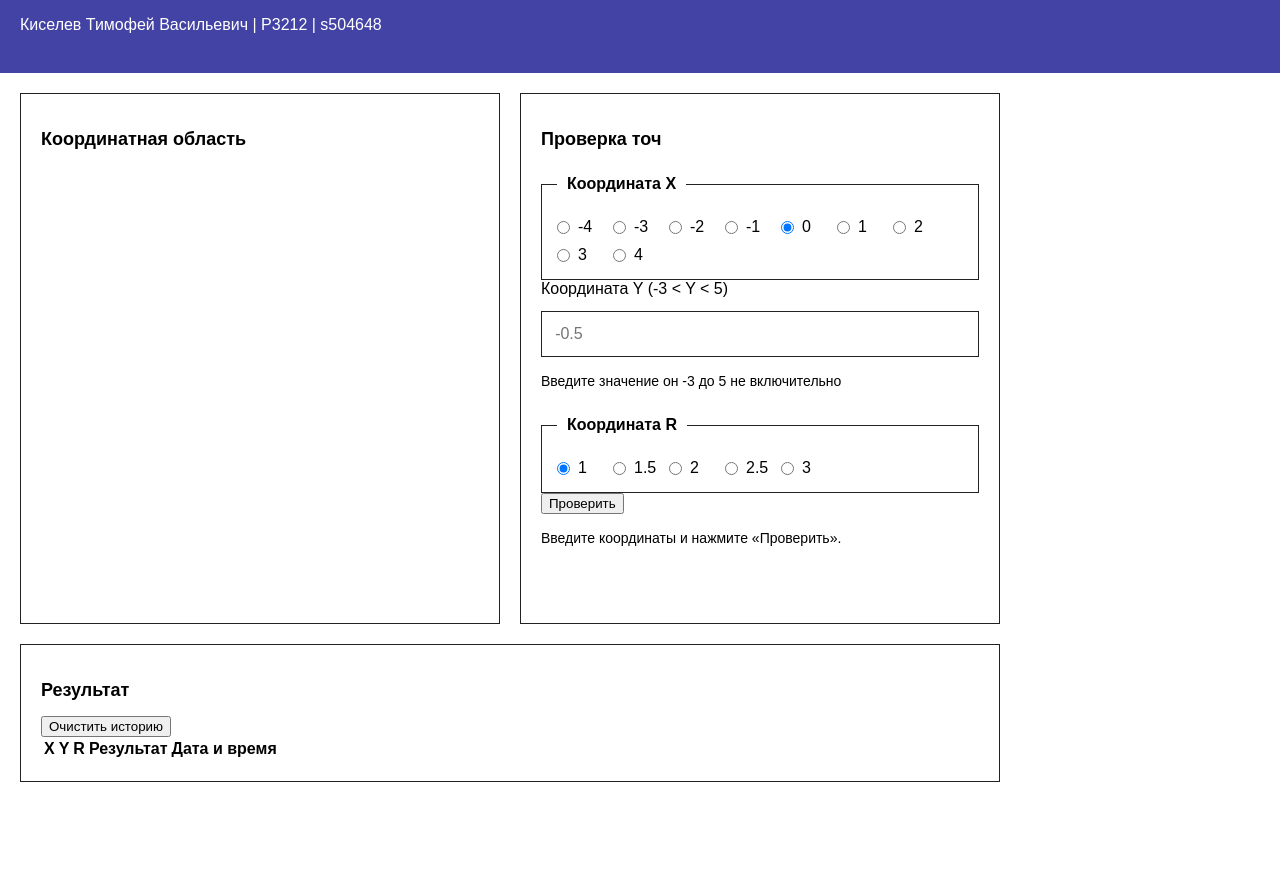
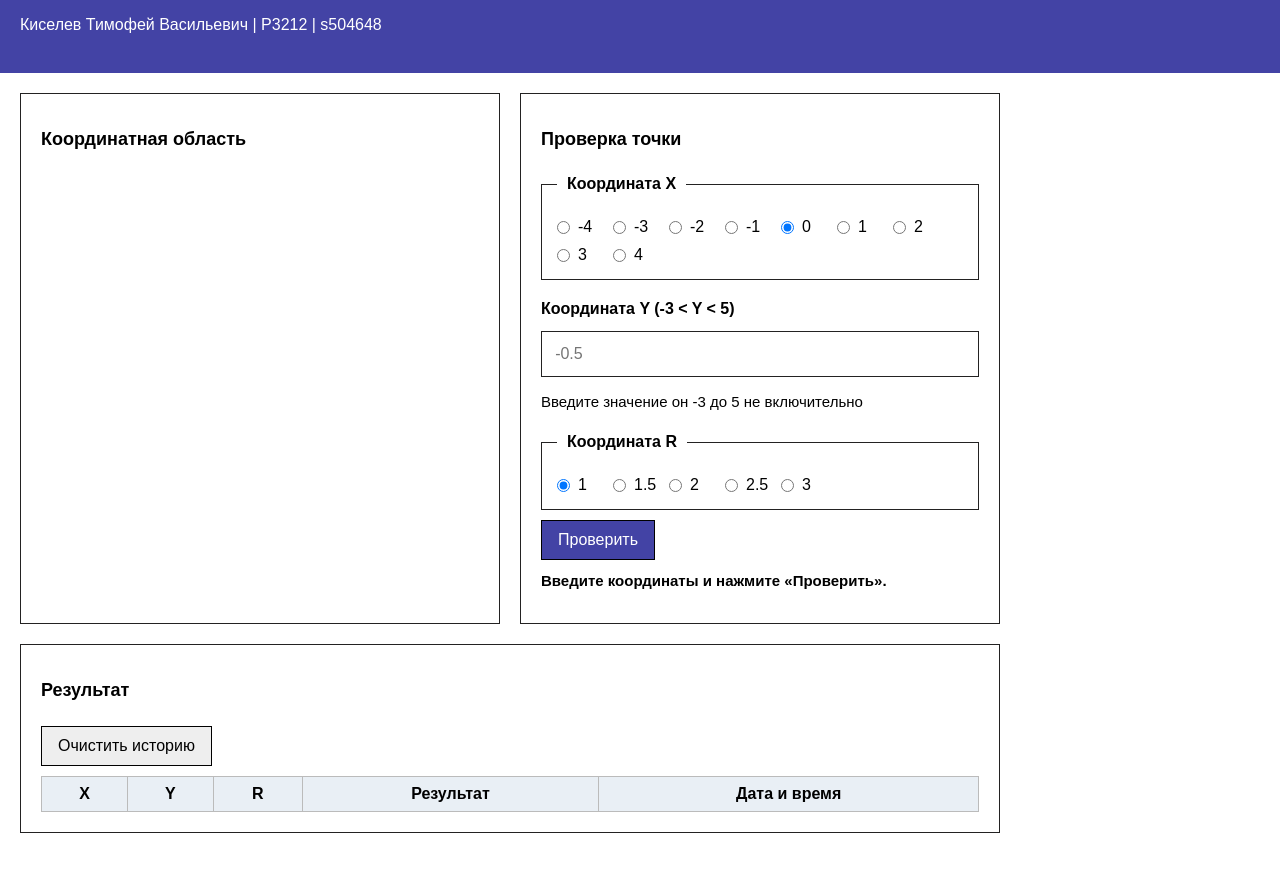
Before and after one commit to Jikaty/ITMO, a plain HTML site: page Веб/lab1/index.html in a window 1280 px wide. Shown: the part 67-938 px from the top of the page. Before the commit the page ends 889 px from the top, so only its background shows below. Drawn offline with Linux system fonts and the light colour scheme.

Commit message:
+ ready css

```diff
--- a/Веб/lab1/index.html
+++ b/Веб/lab1/index.html
@@ -21,7 +21,7 @@
                         aria-describedby="description"></canvas>
             </section>
             <section>
-                <h2>Проверка точ</h2>
+                <h2>Проверка точки</h2>
                 <form id = "form">
                     <fieldset>
                         <legend> Координата X</legend>
--- a/Веб/lab1/style.css
+++ b/Веб/lab1/style.css
@@ -53,7 +53,7 @@ canvas{
     border: 1px solid white;
 }
 section p{
-    font-size: 14px;
+    font-size: 15px;
 }
 fieldset{
     padding:15px;
@@ -94,3 +94,55 @@ input[type="text"]:invalid:not(:placeholder-shown) {
 input[type="text"]:invalid:not(:placeholder-shown):focus {
     outline: 2px solid #b3261e;
 }
+button{
+    padding:10px 16px;
+    margin:10px 0 10px 0;
+    color: black;
+    background: #eee;
+    border: 1px black solid;
+    font: inherit;
+}
+button[type = "submit"]{
+    color:white;
+    background: #4343a5;
+}
+button:hover{
+    opacity:0.8;
+}
+#message{
+    margin:0;
+    font-weight:bold;
+}
+#y-descr{
+    margin:10px 0 10px 0;
+}
+label[for="y"]{
+    display:block;
+    margin: 20px 0 10px 0;
+    font-size: 16px;
+    font-weight: bold;
+}
+.table-result{
+    overflow-x:auto;
+}
+table{
+    width:100%;
+    border-collapse:collapse;
+}
+th, td {
+    border: 1px solid #bbb;
+    padding: 8px;
+    text-align: center;
+    white-space: nowrap;
+}
+th {
+    background: #e9eff5;
+}
+caption {
+    padding: 10px;
+}
+@media (max-width: 700px) {
+    .layout {
+        flex-direction: column;
+    }
+}
```
